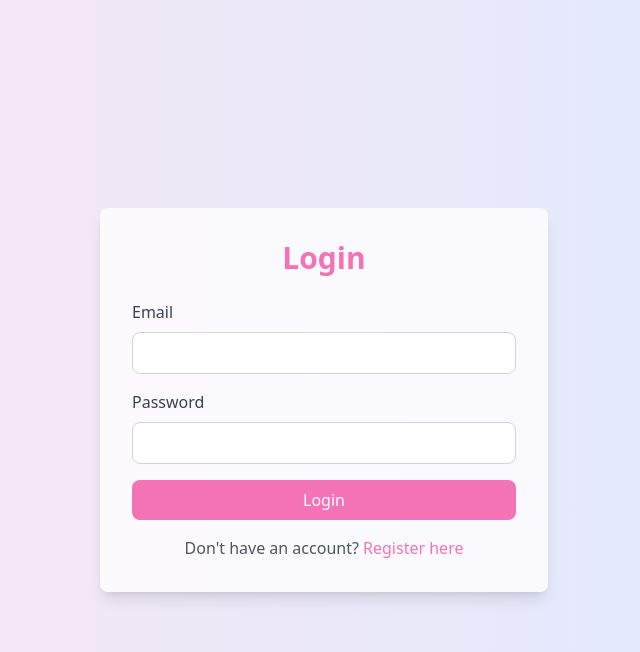
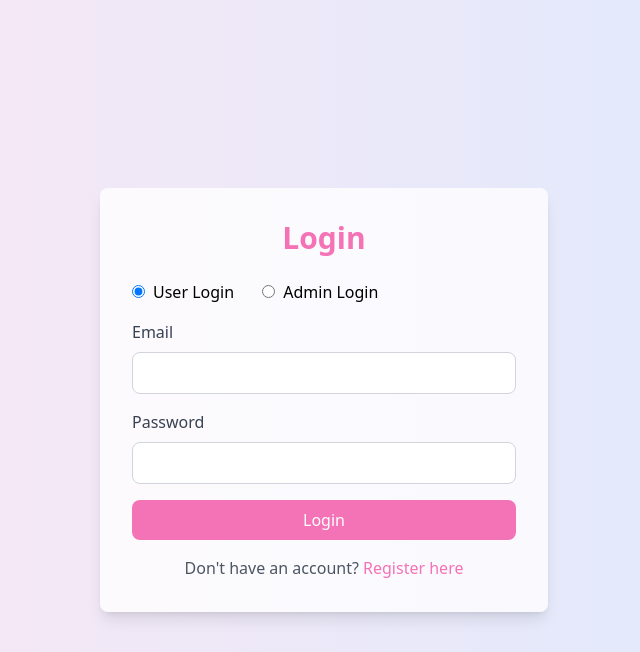
Before and after one commit to adinnnnn15/blackboxai-1743600371609, a PHP site: page /pages/login.php in a window 1280 px wide. Shown: the top 652 px of the page, without its empty margins (316-956 px from the left). Run offline with PHP 8.4, Linux system fonts and the light colour scheme; some libraries are stand-ins or nearby versions.

Commit message:
Add pages/login.php 1743603278507

```diff
--- a/pages/login.php
+++ b/pages/login.php
@@ -15,8 +15,9 @@ if ($_SERVER['REQUEST_METHOD'] === 'POST') {
         $user = mysqli_fetch_assoc($result);
         if (password_verify($password, $user['password'])) {
             $_SESSION['user_id'] = $user['id'];
-            // Redirect to appropriate dashboard based on user role
-            if ($email === 'admin@knitshop.com') {
+            // Redirect based on selected login type
+            $user_type = $_POST['user_type'] ?? 'user';
+            if ($email === 'admin@knitshop.com' && $user_type === 'admin') {
                 header("Location: admin-dashboard.php");
             } else {
                 header("Location: user-dashboard.php");
@@ -47,6 +48,16 @@ if ($_SERVER['REQUEST_METHOD'] === 'POST') {
             </div>
         <?php endif; ?>
 
+        <div class="mb-4">
+            <label class="inline-flex items-center">
+                <input type="radio" name="user_type" value="user" checked class="form-radio text-pink-500">
+                <span class="ml-2">User Login</span>
+            </label>
+            <label class="inline-flex items-center ml-6">
+                <input type="radio" name="user_type" value="admin" class="form-radio text-pink-500">
+                <span class="ml-2">Admin Login</span>
+            </label>
+        </div>
         <form method="POST" class="space-y-4">
             <div>
                 <label for="email" class="block text-gray-700 mb-2">Email</label>
```
